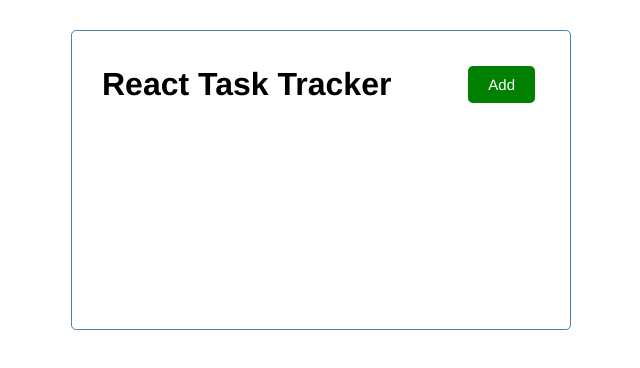
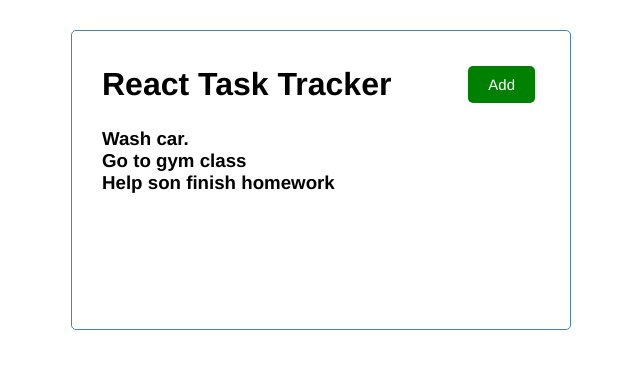
Before and after one commit to JDixon1995/Task-Tracker-App, a React (Create React App) app: page / in a window 1280 px wide. Shown: the top 368 px of the page, without its empty margins (319-959 px from the left). Built offline with nearby package versions, Linux system fonts and the light colour scheme.

Commit message:
added a Tasks component and used .map() to return a list of hard-coded values from an array.

```diff
--- a/src/App.js
+++ b/src/App.js
@@ -1,10 +1,12 @@
 import './App.css';
 import Header from './components/Header'
+import Tasks from './components/Tasks';
 
 const App = () => {
   return (
-    <div className="App">
+    <div className="App" className="container">
       <Header />
+      <Tasks />
     </div>
   );
 }
--- a/src/components/Header.js
+++ b/src/components/Header.js
@@ -8,7 +8,7 @@ const Header = ( {title} ) => {
     }
 
     return (
-        <div className='container'>
+        <div>
             <header className='header'>
                     <h1>{title}</h1>
                     <Button text='Add' color='green' onClick={onClick} />
--- /dev/null
+++ b/src/components/Tasks.js
@@ -0,0 +1,32 @@
+import React from 'react'
+
+const tasks = [
+    {
+        id: 1,
+        text: 'Wash car.' ,
+        day: 'Nov 1st at 2:30 PM',
+        reminder: false,
+    },
+    {
+        id: 2,
+        text: 'Go to gym class',
+        day: 'Nov 4th at 5:30 PM',
+        reminder: true,
+    },
+    {
+        id: 3,
+        text: 'Help son finish homework',
+        day: 'Nov 7th at 6:30 PM',
+        reminder: true,
+    }
+]
+
+const Tasks = () => {
+    return (
+        <>
+            {tasks.map((task) => (<h3 key={task.id} >{task.text}</h3>))}
+        </>
+    )
+}
+
+export default Tasks
--- a/src/index.css
+++ b/src/index.css
@@ -38,3 +38,16 @@ body {
   font-size: 15px;
   font-family: inherit;
 }
+
+.btn:focus {
+  outline: none;
+}
+
+.btn:active {
+  transform: scale(.98);
+}
+
+.btn-block {
+  display: block;
+  width: 100%;
+}
```
